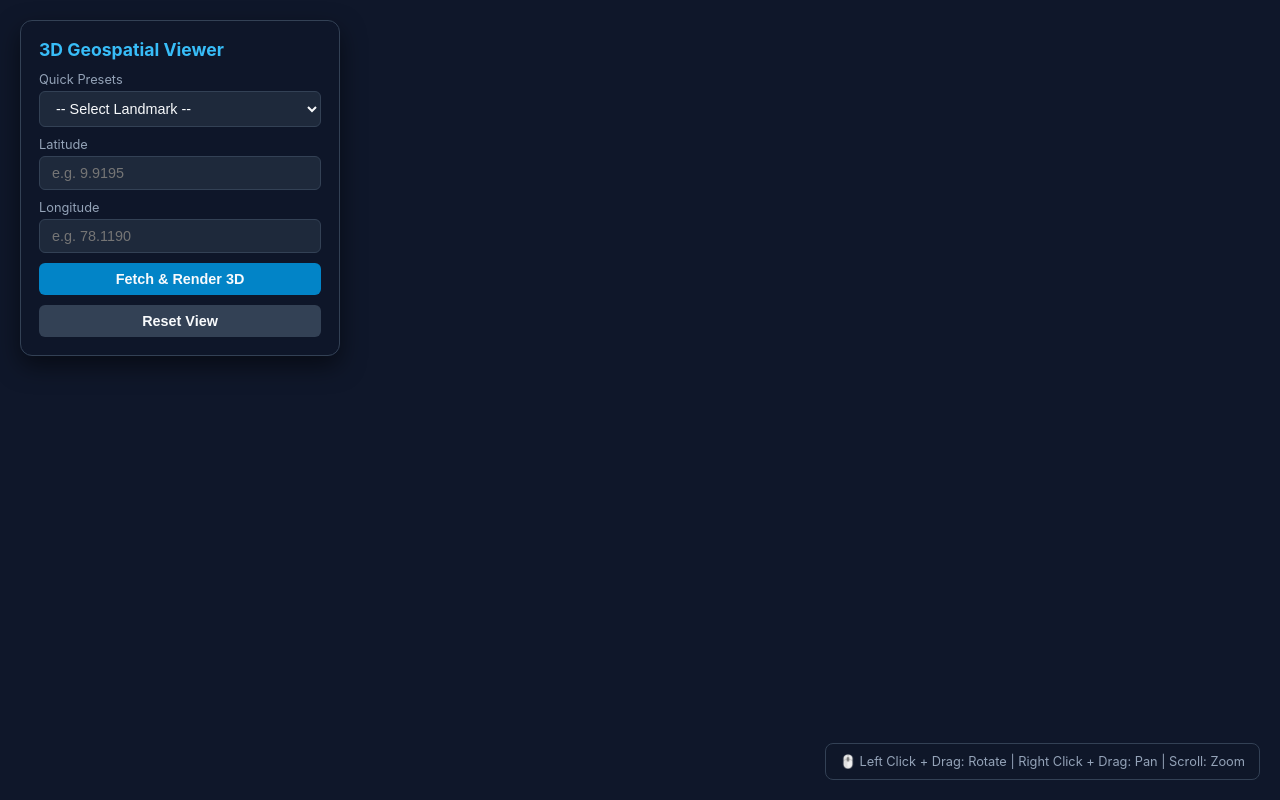
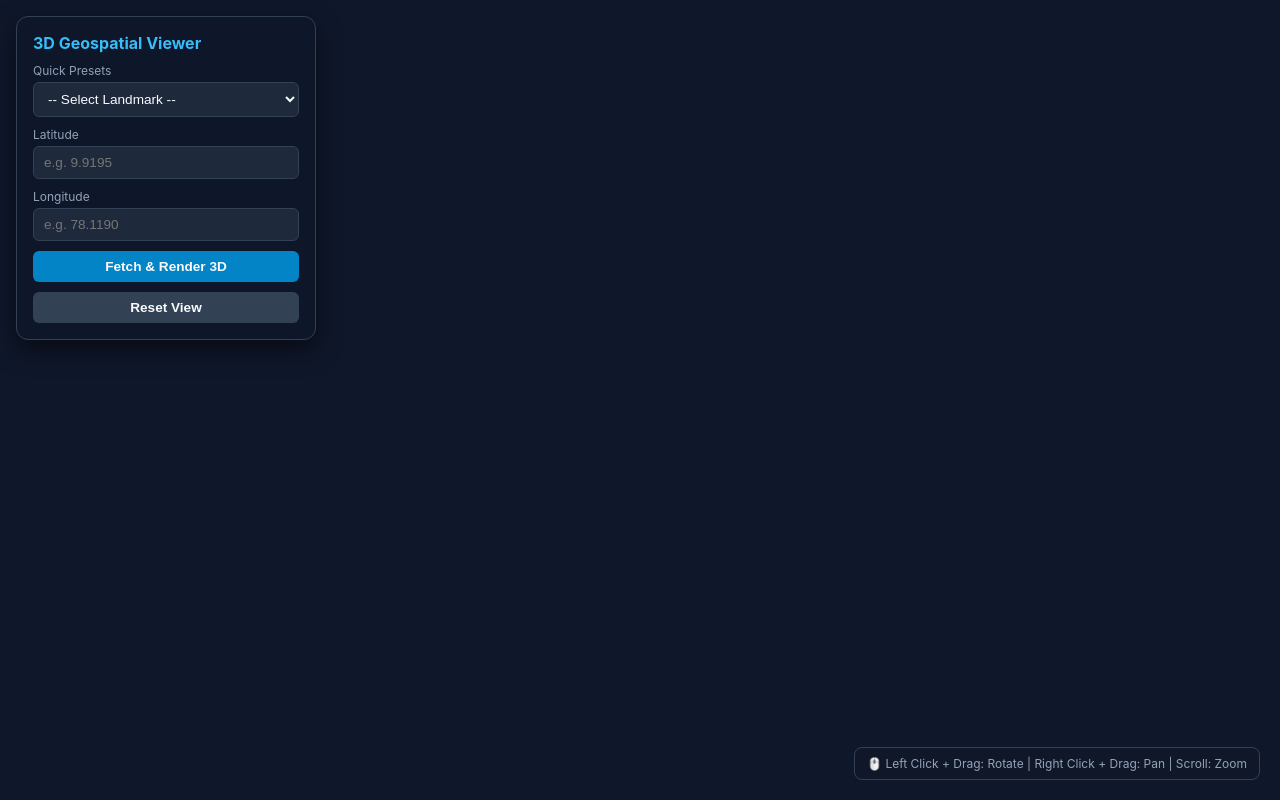
Before and after one commit to vijayvrar/earth-observation-poc-HD, a Flask app: page / in a window 1280 px wide. Run offline with Flask 3, Linux system fonts and the light colour scheme.

Commit message:
Update index.html

```diff
--- a/templates/index.html
+++ b/templates/index.html
@@ -10,46 +10,58 @@
 
         .control-panel {
             position: absolute;
-        top: 20px;
-        left: 20px;
+            top: 16px;
+            left: 16px;
             z-index: 10;
-        background: rgba(15, 23, 42, 0.88);
-        backdrop-filter: blur(8px);
-        padding: 18px;
+            background: rgba(15, 23, 42, 0.92);
+            backdrop-filter: blur(10px);
+            padding: 16px;
             border-radius: 12px;
             border: 1px solid #334155;
             box-shadow: 0 10px 25px rgba(0,0,0,0.5);
-        width: 320px;
-        max-width: calc(100vw - 40px); /* Keeps panel bounded on mobile */
+            width: 300px;
+            transition: all 0.3s ease;
         }
 
-    .control-panel h2 { font-size: 1.1rem; margin-bottom: 12px; color: #38bdf8; }
-    .form-group { margin-bottom: 10px; }
-    .form-group label { display: block; font-size: 0.8rem; color: #94a3b8; margin-bottom: 4px; }
+        .panel-header {
+            display: flex;
+            justify-content: space-between;
+            align-items: center;
+        }
+
+        .panel-header h2 { font-size: 1rem; color: #38bdf8; }
+
+        .toggle-btn {
+            display: none; /* Hidden on desktop */
+            background: #1e293b;
+            border: 1px solid #334155;
+            color: #38bdf8;
+            padding: 4px 8px;
+            font-size: 0.75rem;
+            border-radius: 4px;
+            cursor: pointer;
+            width: auto;
+        }
+
+        .form-group { margin-top: 10px; }
+        .form-group label { display: block; font-size: 0.75rem; color: #94a3b8; margin-bottom: 4px; }
 
         input, select, button {
             width: 100%;
-        padding: 8px 12px;
+            padding: 8px 10px;
             border-radius: 6px;
             border: 1px solid #334155;
             background: #1e293b;
             color: #f8fafc;
-        font-size: 0.9rem;
+            font-size: 0.85rem;
             outline: none;
         }
 
         .button-group { margin-top: 10px; }
 
-    button {
-        background: #0284c7;
-        border: none;
-        font-weight: 600;
-        cursor: pointer;
-        transition: background 0.2s;
-    }
-
-    button:hover { background: #0369a1; }
-    button.secondary { background: #334155; }
+        button.primary { background: #0284c7; border: none; font-weight: 600; cursor: pointer; transition: background 0.2s; }
+        button.primary:hover { background: #0369a1; }
+        button.secondary { background: #334155; border: none; font-weight: 600; cursor: pointer; transition: background 0.2s; }
         button.secondary:hover { background: #475569; }
 
         #webgl-container { width: 100vw; height: 100vh; display: block; }
@@ -59,42 +71,32 @@
             bottom: 20px;
             right: 20px;
             background: rgba(15, 23, 42, 0.8);
-        padding: 10px 14px;
+            padding: 8px 12px;
             border-radius: 8px;
             border: 1px solid #334155;
-        font-size: 0.8rem;
+            font-size: 0.75rem;
             color: #94a3b8;
             pointer-events: none;
         }
 
-    /* Mobile Responsive Breakpoint */
+        /* Mobile Collapsible Breakpoint */
         @media (max-width: 600px) {
             .control-panel {
                 top: 10px;
                 left: 10px;
                 right: 10px;
                 width: auto;
-            max-width: none;
-            padding: 12px;
+                padding: 10px 14px;
             }
 
-        .control-panel h2 {
-            font-size: 0.95rem;
-            margin-bottom: 8px;
+            .toggle-btn { display: block; }
+
+            /* Collapsed state hides input forms on small screens */
+            .control-panel.collapsed .panel-body {
+                display: none;
             }
 
-        .form-group {
-            margin-bottom: 6px;
-        }
-
-        input, select, button {
-            padding: 6px 10px;
-            font-size: 0.82rem;
-        }
-
-        .help-overlay {
-            display: none; /* Hide desktop control hints on mobile touchscreens */
-        }
+            .help-overlay { display: none; }
         }
     </style>
 
@@ -103,9 +105,13 @@
 </head>
 <body>
 
-    <div class="control-panel">
+    <div class="control-panel" id="panel">
+        <div class="panel-header">
             <h2>3D Geospatial Viewer</h2>
+            <button type="button" class="toggle-btn" id="toggle-panel-btn">Hide controls</button>
+        </div>
 
+        <div class="panel-body">
             <div class="form-group">
                 <label for="presets">Quick Presets</label>
                 <select id="presets">
@@ -127,11 +133,14 @@
                     <input type="text" id="longitude" name="longitude" placeholder="e.g. 78.1190" required value="{% if data and data.longitude %}{{ data.longitude }}{% endif %}">
                 </div>
 
-            <button type="submit">Fetch & Render 3D</button>
+                <div class="form-group">
+                    <button type="submit" class="primary">Fetch & Render 3D</button>
+                </div>
             </form>
 
             <div class="button-group">
                 <button type="button" class="secondary" id="reset-cam-btn">Reset View</button>
+            </div>
         </div>
     </div>
 
@@ -144,7 +153,16 @@
     <div id="webgl-container"></div>
 
     <script>
-        // Auto-fill and submit form when preset selection changes
+        // 1. Mobile Panel Toggle Logic
+        const panel = document.getElementById('panel');
+        const toggleBtn = document.getElementById('toggle-panel-btn');
+
+        toggleBtn.addEventListener('click', () => {
+            panel.classList.toggle('collapsed');
+            toggleBtn.innerText = panel.classList.contains('collapsed') ? 'Show controls' : 'Hide controls';
+        });
+
+        // 2. Preset Selection Listener with Auto-Submit
         document.getElementById('presets').addEventListener('change', function(e) {
             if (e.target.value) {
                 const parts = e.target.value.split(',');
@@ -154,12 +172,18 @@
             }
         });
 
-        // Read Base64 URI string safely from dataset
+        // 3. Read Base64 Data Payload
         const dataStore = document.getElementById('image-data-store');
         const imageData = dataStore ? dataStore.dataset.image : '';
 
         if (imageData) {
-            // 1. Scene & Camera Setup
+            // Auto-collapse panel on mobile after rendering image
+            if (window.innerWidth <= 600) {
+                panel.classList.add('collapsed');
+                toggleBtn.innerText = 'Show controls';
+            }
+
+            // Three.js Scene Setup
             const container = document.getElementById('webgl-container');
             const scene = new THREE.Scene();
             scene.background = new THREE.Color(0x0f172a);
@@ -172,16 +196,16 @@
             renderer.setPixelRatio(window.devicePixelRatio);
             container.appendChild(renderer.domElement);
 
-            // 2. Orbit Controls
+            // Orbit Controls
             const controls = new THREE.OrbitControls(camera, renderer.domElement);
             controls.enableDamping = true;
             controls.dampingFactor = 0.05;
 
-            // 3. Lighting
+            // Ambient Lighting
             const ambientLight = new THREE.AmbientLight(0xffffff, 1.2);
             scene.add(ambientLight);
 
-            // 4. Texture Loader & Mesh Mapping
+            // Texture & Geometry Mapping
             const textureLoader = new THREE.TextureLoader();
             const texture = textureLoader.load(imageData);
             texture.anisotropy = renderer.capabilities.getMaxAnisotropy();
@@ -195,7 +219,7 @@
             plane.rotation.x = -Math.PI / 2;
             scene.add(plane);
 
-            // 5. Render Loop
+            // Animation Loop
             const animate = function() {
                 requestAnimationFrame(animate);
                 controls.update();
@@ -203,7 +227,7 @@
             };
             animate();
 
-            // 6. Camera Reset Listener
+            // Camera Reset Action
             document.getElementById('reset-cam-btn').addEventListener('click', function() {
                 camera.position.set(0, 8, 8);
                 controls.reset();
```
Lines whose indentation alone changed are shown as unchanged.
